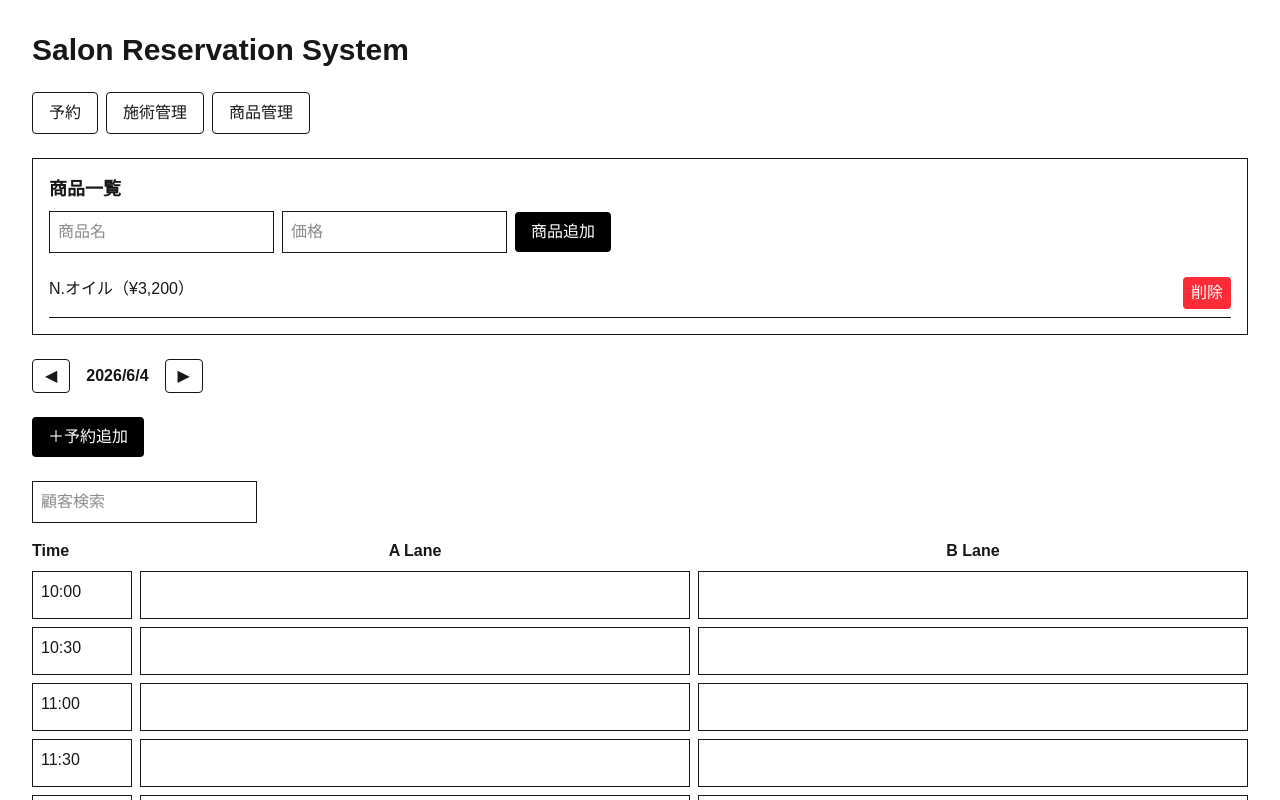
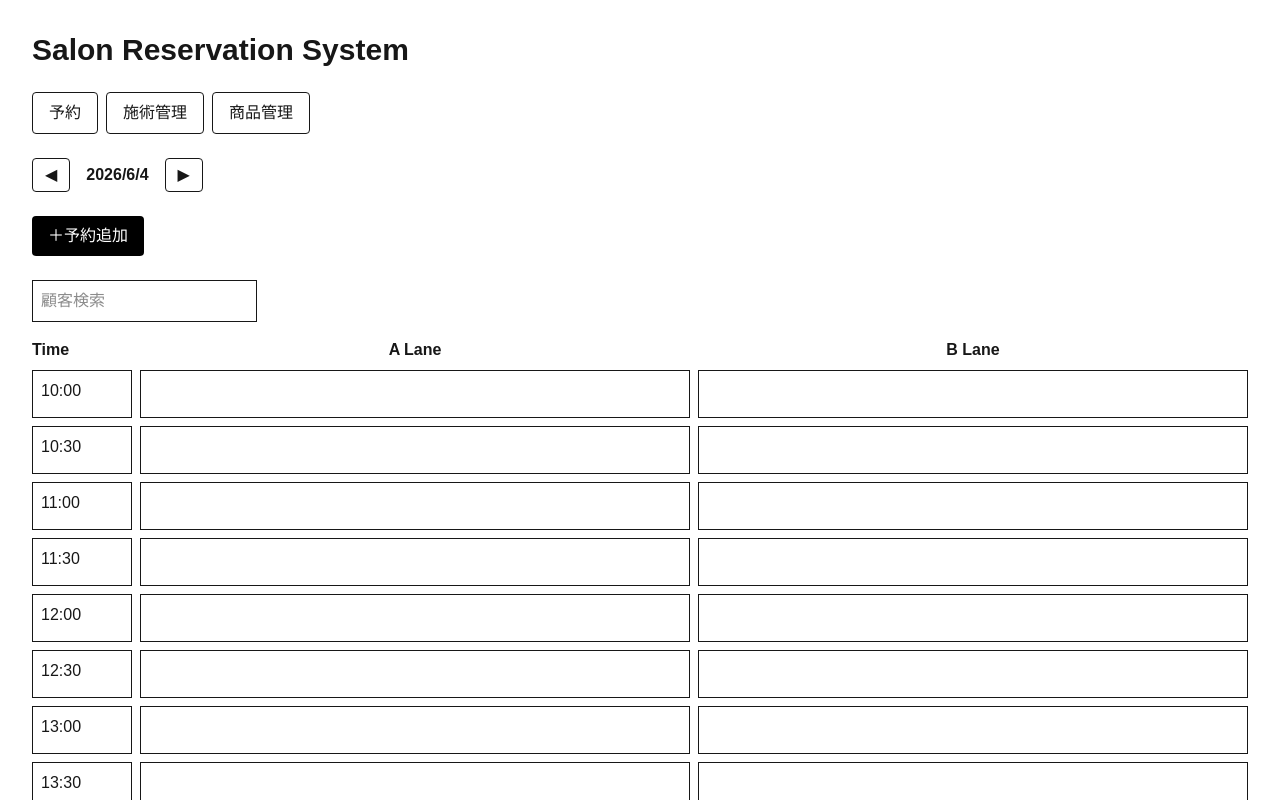
Before and after one commit to na-kroom/salon-reservation-system, a Next.js app: page / in a window 1280 px wide. Shown: the top 800 px of the page. Built offline with nearby package versions, Linux system fonts and the light colour scheme.

Commit message:
functional distribution

```diff
--- a/app/page.tsx
+++ b/app/page.tsx
@@ -258,6 +258,7 @@ const [quantity, setQuantity] =
         </button>
 
       </div>
+      {currentPage === "product" && (
        <div className="mb-6 border p-4">
         <h2 className="font-bold text-lg mb-2">
           商品一覧
@@ -340,6 +341,13 @@ const [quantity, setQuantity] =
           </div>
         ))}
       </div>
+      )}
+      {currentPage === "service" && (
+  <ServiceManagement />
+)}
+      {currentPage === "reservation" && (
+  <>
+
       <div className="mb-6 flex items-center gap-4">
        <button
           className="border px-3 py-1 rounded"
@@ -498,9 +506,7 @@ r.customer.includes(searchTerm)
 <CustomerCard
   selectedReservation={selectedReservation}
 />
-{currentPage === "service" && (
-  <ServiceManagement />
-)}
+
 {selectedReservation && (
   <div className="mb-4 border p-4">
     <div>
@@ -623,7 +629,8 @@ r.customer.includes(searchTerm)
 
   </div>
 )}
-
+</>
+)}
    </main>
 
 );
```
